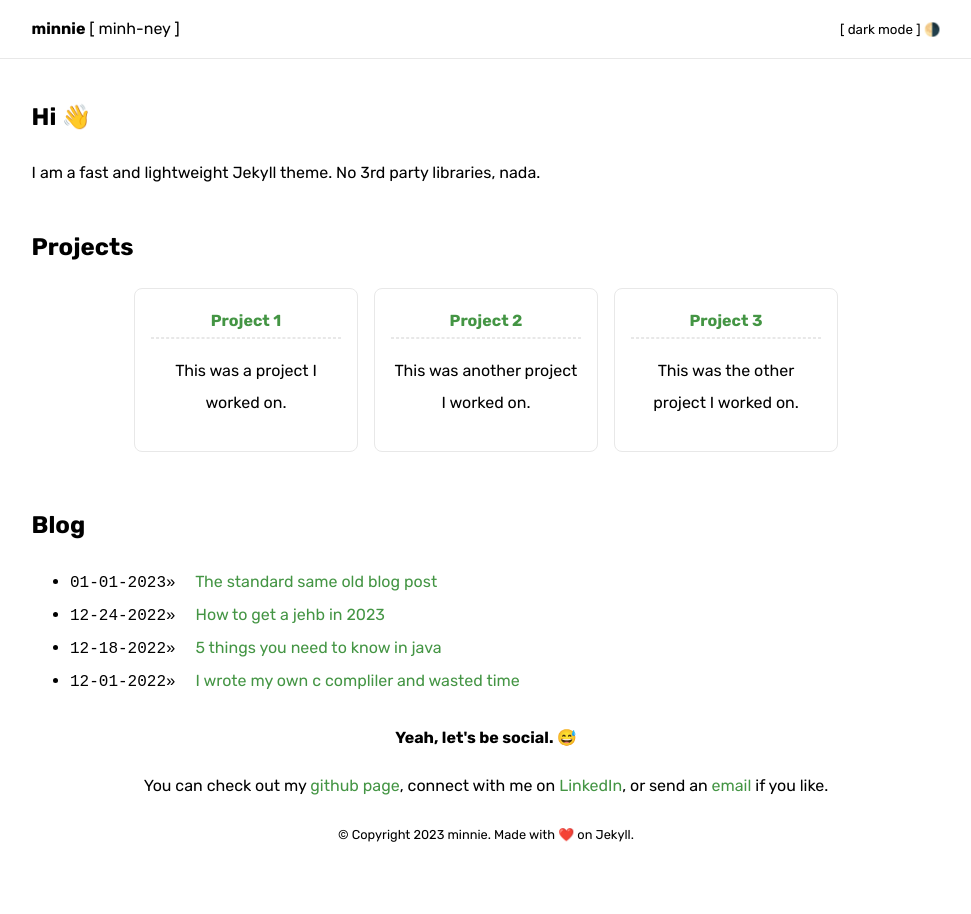
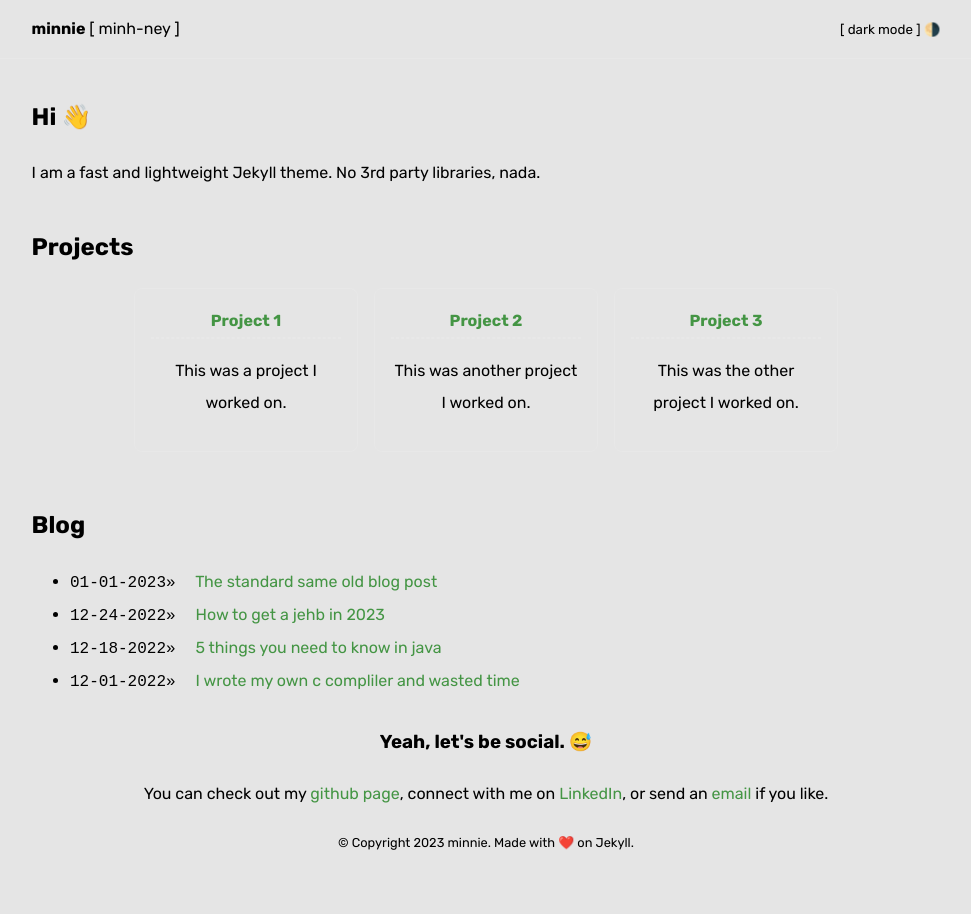
Before and after one commit to phvmous/minnie, a Jekyll site: the page built from index.md, in a window 1280 px wide. Shown: the whole page, without its empty margins (154-1125 px from the left). Built offline with Jekyll 4.4.1, drawn with Linux system fonts in a browser that asks for light colours; our own code applies the rules of GitHub Pages for plain Markdown files.

Commit message:
html and css updates

```diff
--- a/_includes/footer.html
+++ b/_includes/footer.html
@@ -1,3 +1,3 @@
-<h4>Yeah, let's be social. 😅</h4>
+<h3>Yeah, let's be social. 😅</h3>
     <p>You can check out my <a href="https://github.com/{{ site.github }}">github page</a>, connect with me on <a href="https://linkedin.com/in/{{ site.linkedin }}">LinkedIn</a>, or send an <a href="mailto:{{ site.email }}">email</a> if you like. </p>
 <span>&copy; Copyright {{ site.time | date: '%Y' }} {{ site.footer_text }}</span>
--- a/_sass/minnie.scss
+++ b/_sass/minnie.scss
@@ -3,7 +3,7 @@
 // global variables and settings for dark mode
 :root {
     --font: Rubik;
-    --bg-color: #FFF;
+    --bg-color: #E5E5E5;
     --heading: #000;
     --text: #000;
     --highlight: red;
@@ -19,7 +19,7 @@
 
 html[data-theme='dark'] {
     --bg-color: #04020B;
-    --heading: #FFF;
+    --heading: #E5E5E5;
     --text: #E5E5E5;
     --highlight: red;
     --links: #AFC8A4;
@@ -183,7 +183,7 @@ header {
 
 // footer
 footer {
-    margin-bottom: 4em;
+    margin-bottom: 3em;
     margin-top: 1em;
 }
 
```
